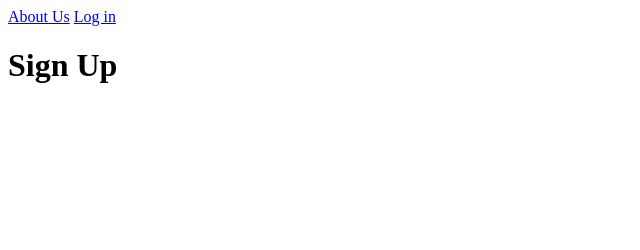
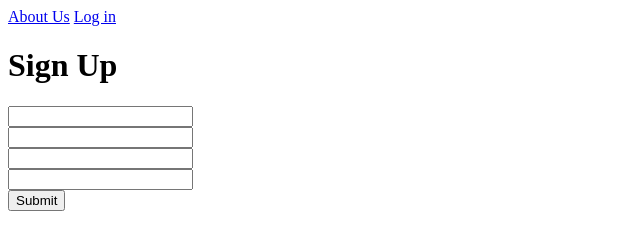
Before and after one commit to jbd-profdev/StaticRegisterPage, a plain HTML site: page index.html in a window 1280 px wide. Shown: the whole page, without its empty margins (0-640 px from the left). Drawn offline with Linux system fonts and the light colour scheme.

Commit message:
added form structure and submit button

```diff
--- a/index.html
+++ b/index.html
@@ -13,7 +13,21 @@
     <div>
         <h1>Sign Up</h1>
         <form>
-
+            <div>
+                <input type="email">
+            </div>
+            <div>
+                <input type="text">
+            </div>
+            <div>
+                <input type="password">
+            </div>
+            <div>
+                <input type="password">
+            </div>
+            <div>
+                <button type="submit">Submit</button>
+            </div>
         </form>
         <footer>
 
```
